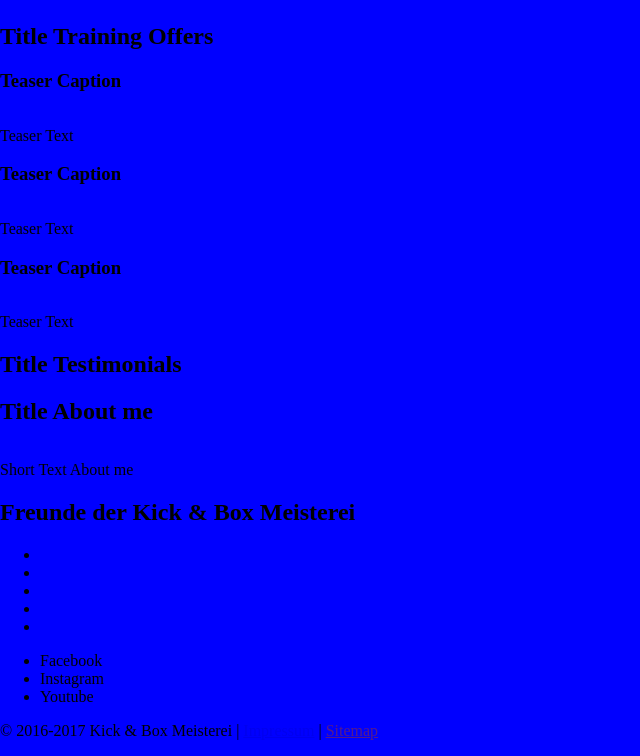
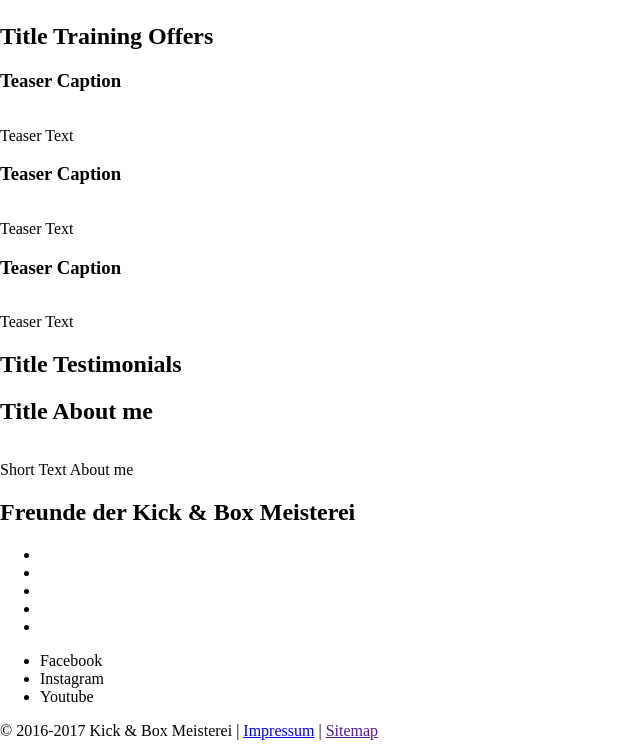
Before and after one commit to YinFromWuHanklan/www.kickundboxmeisterei.de, a PHP site: page / in a window 1280 px wide. Shown: the part 706-1462 px from the top of the page, without its empty margins (0-640 px from the left). Run offline with PHP 8.4, Linux system fonts and the light colour scheme.

Commit message:
Less Test

```diff
--- a/css/style.css
+++ b/css/style.css
@@ -1,8 +1,3 @@
-/*
-To change this license header, choose License Headers in Project Properties.
-To change this template file, choose Tools | Templates
-and open the template in the editor.
-*/
 /*
     Created on : 20.09.2017, 16:29:11
     Author     : yinyinwu-hanke
@@ -16,6 +11,6 @@ body {
   display: block;
 }
 body {
-  background: blue;
+  background-color: #FFF;
 }
 /*# sourceMappingURL=style.css.map */
--- a/less/files/style.less
+++ b/less/files/style.less
@@ -1,14 +1,10 @@
-/*
-To change this license header, choose License Headers in Project Properties.
-To change this template file, choose Tools | Templates
-and open the template in the editor.
-*/
 /*
     Created on : 20.09.2017, 16:29:11
     Author     : yinyinwu-hanke
 */
 @import "../includes/normalize.less";
 @import "../includes/backbone.less";
+
 body {
-    background: blue;
+    background-color: #FFF;
 }
```
Also changed, not shown: 1 other file.
